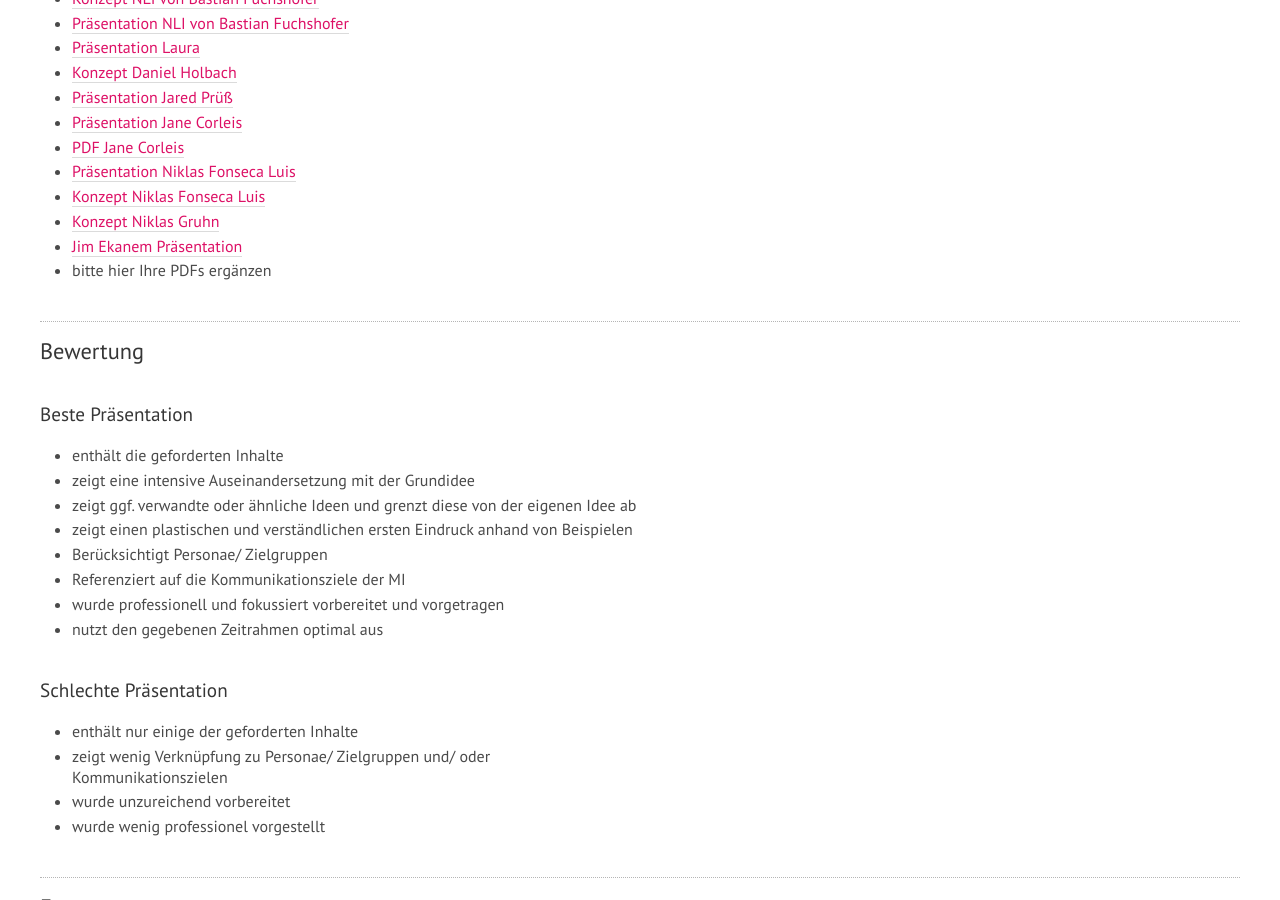
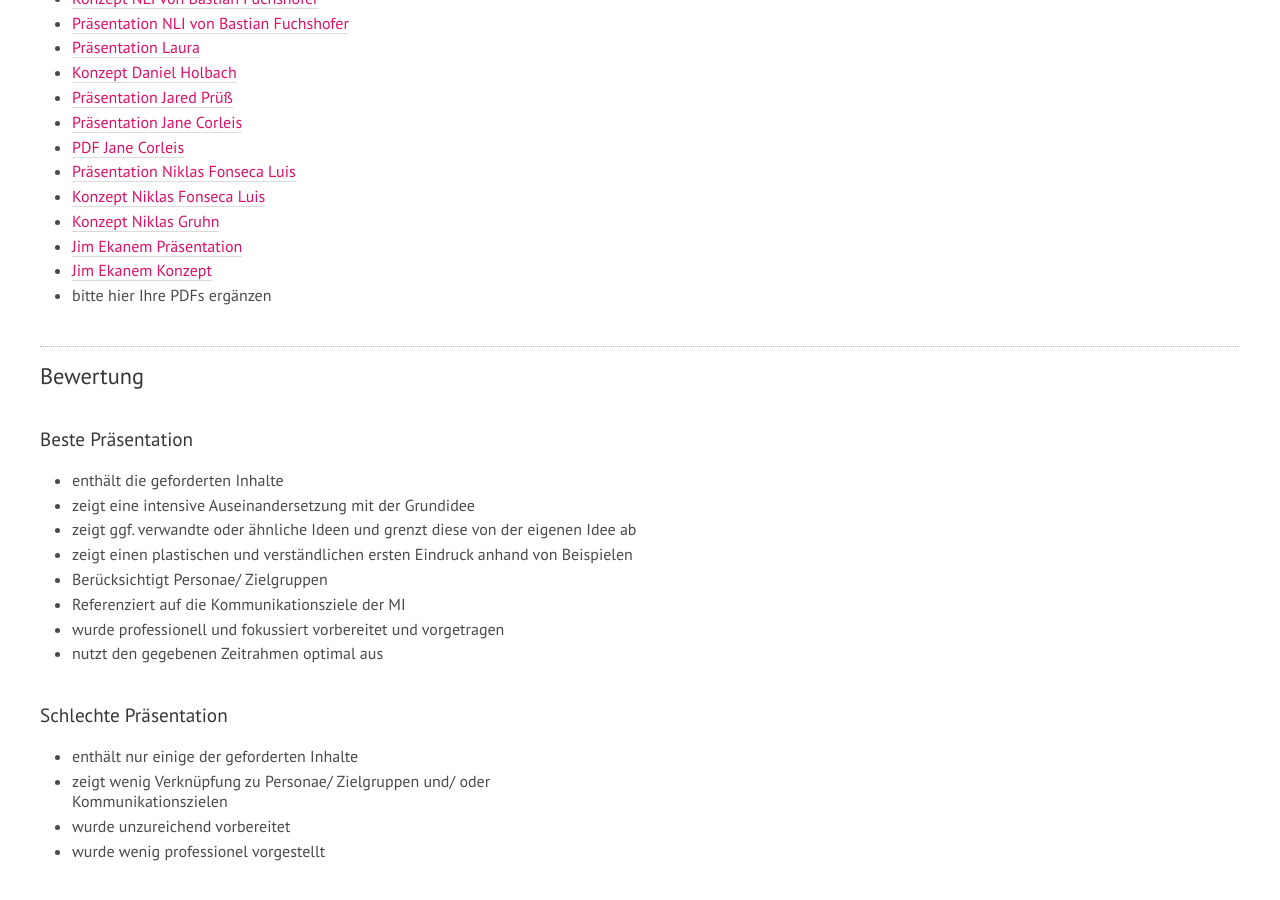
Before and after one commit to th-koeln/mi-wpf-digitale-kommunikation, a Jekyll site: the page built from _lehrveranstaltungen/fr-praesentation-ideen.md, in a window 1280 px wide and 900 px high, scrolled down 934 px. Built offline with Jekyll 4.4.1, drawn with Linux system fonts in a browser that asks for light colours; nearby versions of some CDN libraries.

Commit message:
Update fr-praesentation-ideen.md

```diff
--- a/_lehrveranstaltungen/fr-praesentation-ideen.md
+++ b/_lehrveranstaltungen/fr-praesentation-ideen.md
@@ -37,6 +37,7 @@ Dazu bitte ein kurzes PDF erstellen und hier verlinken. Das PDF bitte auch ausge
 - [Konzept Niklas Fonseca Luis](../../download/Konzept_Farben-Niklas_Fonseca_Luis.pdf)
 - [Konzept Niklas Gruhn](../../download/Konzeptidee%20-%20Niklas%20Gruhn.pdf)
 - [Jim Ekanem Präsentation](../../download/Präsi_Jim_Typographie.pdf )
+- [Jim Ekanem Konzept](../../download/Konzept_Jim_Typographie.pdf  )
 - bitte hier Ihre PDFs ergänzen
 
 ## Bewertung
```
